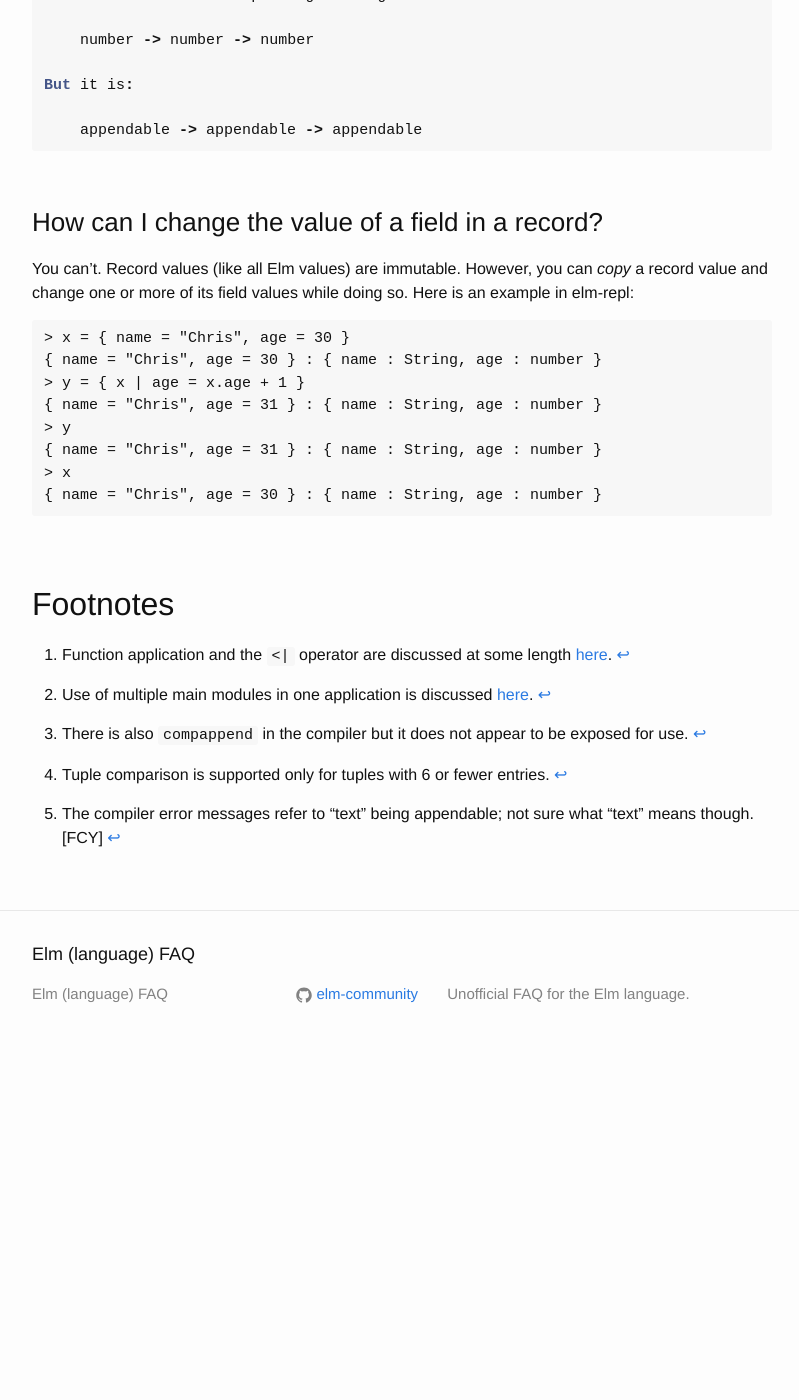
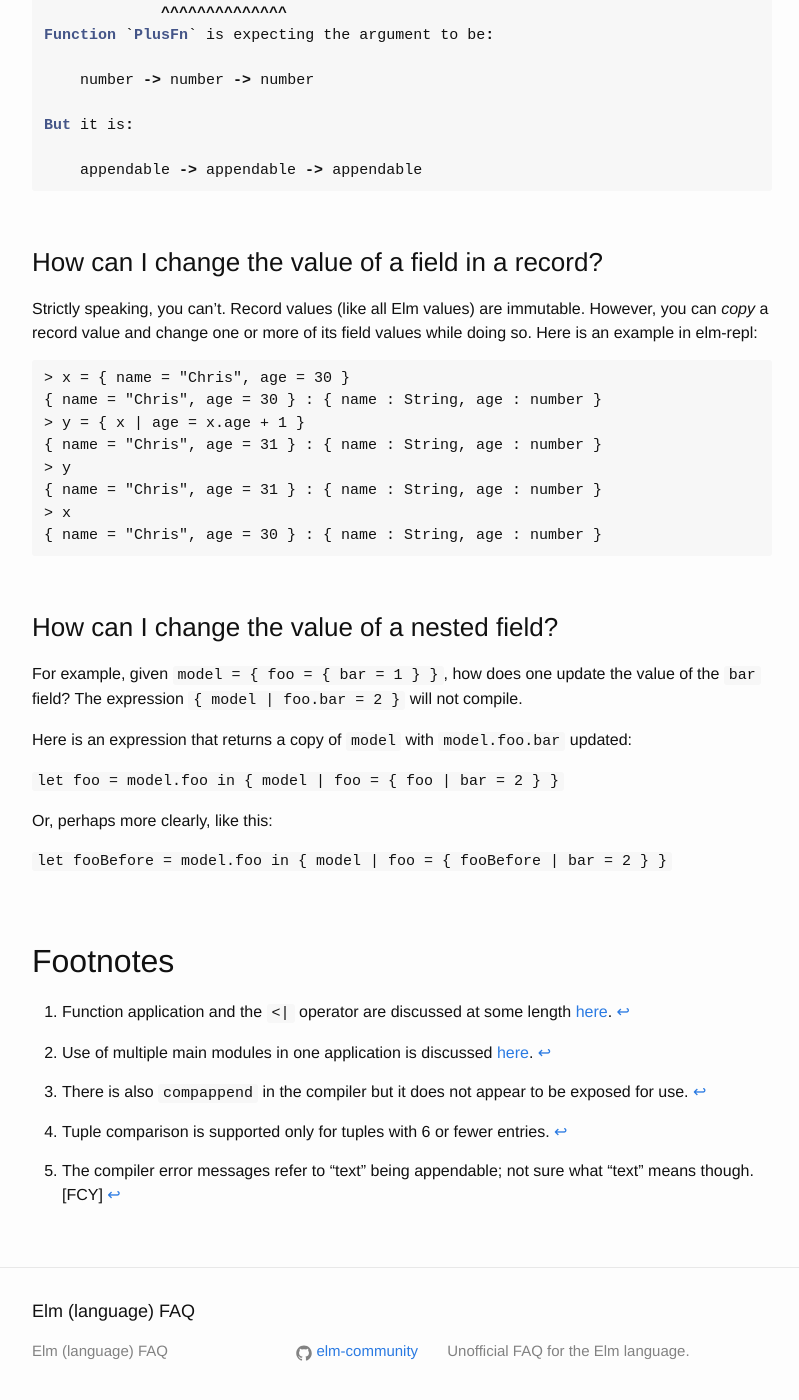
Before and after one commit to gunnarahlberg/elm-faq, a Jekyll site: the page built from index.md, in a window 1280 px wide and 1400 px high, scrolled down 10620 px. Shown: the whole window, without its empty margins (238-1037 px from the left). Built offline with Jekyll 4.4.1, drawn with Linux system fonts in a browser that asks for light colours; before the commit the page ends 11685 px from its top, so only the background shows below that; some of the changed text lies outside the part shown.

Commit message:
Updating a nested field

````diff
--- a/index.md
+++ b/index.md
@@ -392,8 +392,10 @@
 
 ### How can I change the value of a field in a record?
 
-You can't. Record values (like all Elm values) are immutable. However, you can
-*copy* a record value and change one or more of its field values while doing so. Here is an example in elm-repl:
+Strictly speaking, you can't. Record values (like all Elm values) are
+immutable. However, you can *copy* a record value and change one or
+more of its field values while doing so. Here is an example in
+elm-repl:
 
 ```
 > x = { name = "Chris", age = 30 }
@@ -406,4 +408,18 @@
 { name = "Chris", age = 30 } : { name : String, age : number }
 ```
 
+### How can I change the value of a nested field?
+
+For example, given `model = { foo = { bar = 1 } }`, how does one update the value of the `bar` field?
+The expression `{ model | foo.bar = 2 }` will not compile.
+
+Here is an expression that returns a copy of `model` with `model.foo.bar` updated:
+
+`let foo = model.foo in { model | foo = { foo | bar = 2 } }`
+
+Or, perhaps more clearly, like this:
+
+`let fooBefore = model.foo in { model | foo = { fooBefore | bar = 2 } }`
+
+
 ## Footnotes
````
